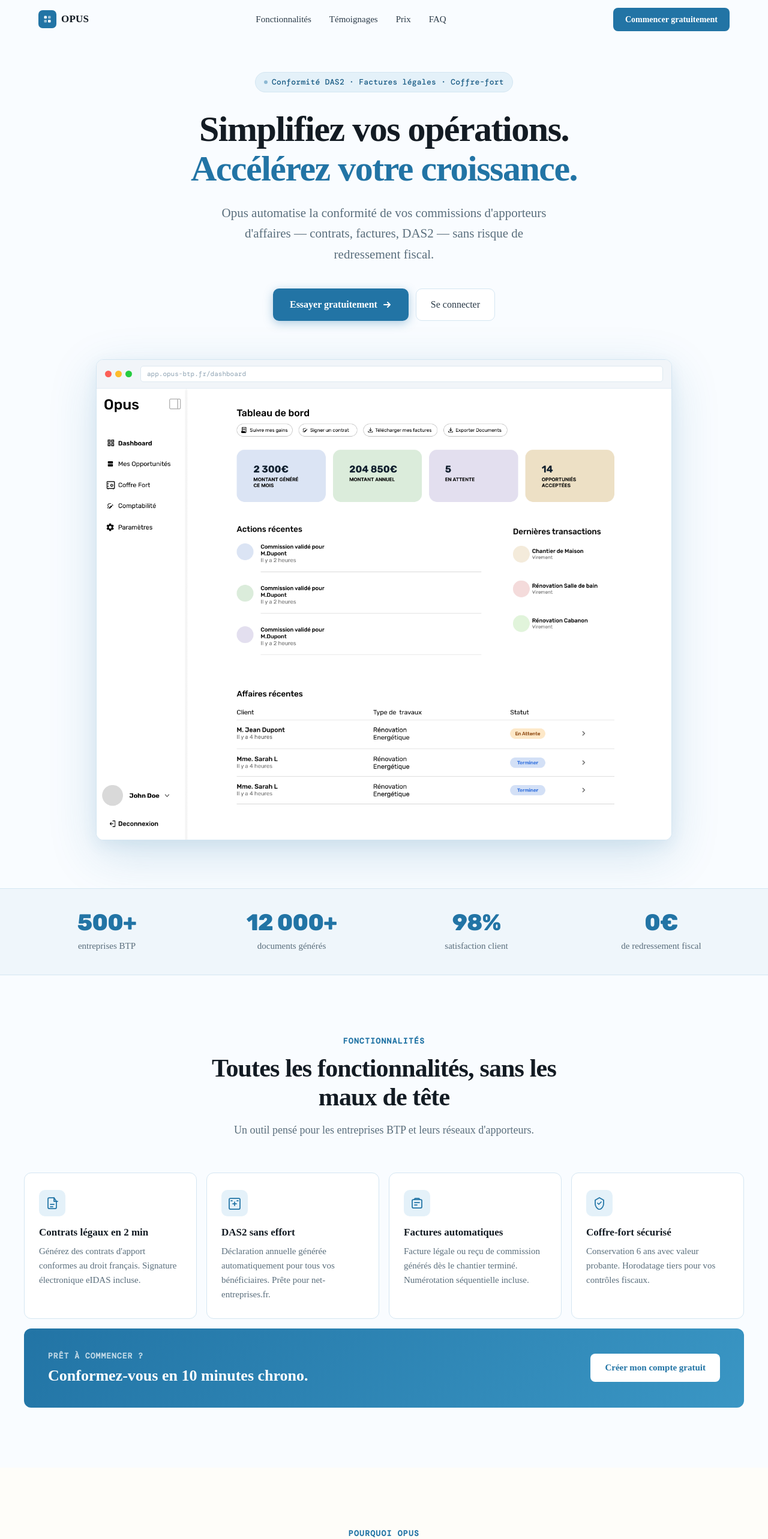
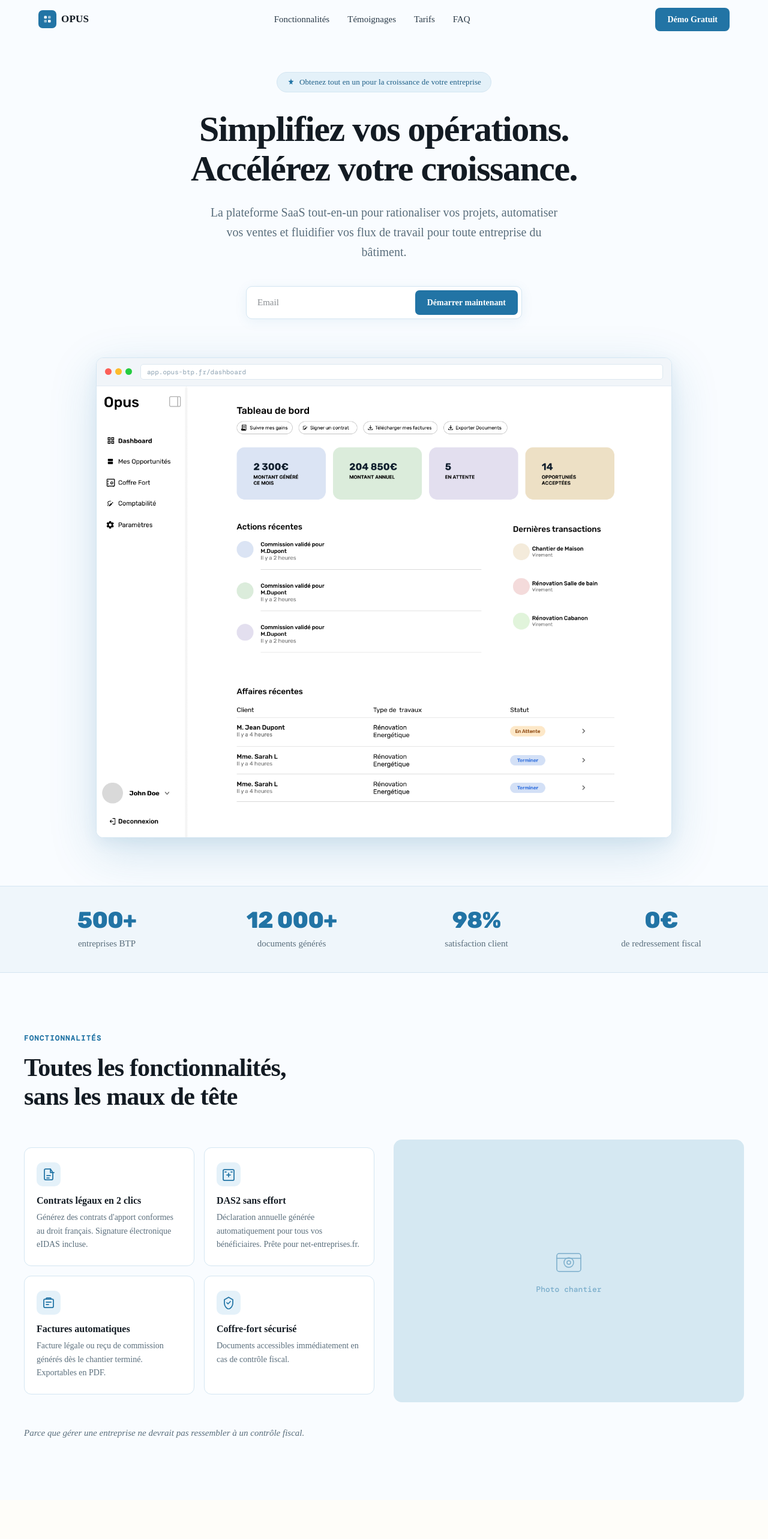
Before and after one commit to Stack48/Mk42, a Next.js app: page / in a window 1280 px wide. Shown: the top 2566 px of the page at 60% size. Built offline with nearby package versions, Linux system fonts and the light colour scheme.

Commit message:
2st version LP
WIP Ajustement de la police et des couleurs + structure

```diff
--- a/src/components/landing/Features.tsx
+++ b/src/components/landing/Features.tsx
@@ -10,7 +10,7 @@
         <line x1="8" y1="17" x2="12" y2="17" />
       </svg>
     ),
-    title: 'Contrats légaux en 2 min',
+    title: 'Contrats légaux en 2 clics',
     desc: "Générez des contrats d'apport conformes au droit français. Signature électronique eIDAS incluse.",
   },
   {
@@ -36,7 +36,7 @@
       </svg>
     ),
     title: 'Factures automatiques',
-    desc: 'Facture légale ou reçu de commission générés dès le chantier terminé. Numérotation séquentielle incluse.',
+    desc: 'Facture légale ou reçu de commission générés dès le chantier terminé. Exportables en PDF.',
   },
   {
     icon: (
@@ -46,7 +46,7 @@
       </svg>
     ),
     title: 'Coffre-fort sécurisé',
-    desc: "Conservation 6 ans avec valeur probante. Horodatage tiers pour vos contrôles fiscaux.",
+    desc: "Documents accessibles immédiatement en cas de contrôle fiscal.",
   },
 ]
 
@@ -61,46 +61,47 @@
     >
       <div style={{ maxWidth: '1200px', margin: '0 auto' }}>
 
-        {/* Section header */}
-        <div style={{ textAlign: 'center', marginBottom: '56px' }}>
+        {/* Section label */}
         <p style={{
-            fontSize: '13px', fontWeight: 600, letterSpacing: '0.1em', textTransform: 'uppercase',
+          fontSize: '12px', fontWeight: 600, letterSpacing: '0.12em', textTransform: 'uppercase',
           color: 'var(--opus-primary)', fontFamily: 'var(--font-dm-mono, monospace)',
-            marginBottom: '12px',
+          marginBottom: '16px',
         }}>
           Fonctionnalités
         </p>
+
+        {/* Heading */}
         <h2 style={{
           fontSize: 'clamp(28px, 4vw, 42px)', fontWeight: 800,
           color: 'var(--opus-ink)', letterSpacing: '-0.02em', lineHeight: 1.15,
-            maxWidth: '600px', margin: '0 auto 16px',
+          maxWidth: '480px', marginBottom: '48px',
         }}>
           Toutes les fonctionnalités, sans les maux de tête
         </h2>
-          <p style={{
-            fontSize: '18px', color: 'var(--opus-muted)', lineHeight: 1.6,
-            maxWidth: '520px', margin: '0 auto',
-          }}>
-            Un outil pensé pour les entreprises BTP et leurs réseaux d'apporteurs.
-          </p>
-        </div>
 
-        {/* Grid + promo card */}
+        {/* 2-col: cards left / photo right */}
         <div style={{
           display: 'grid',
-          gridTemplateColumns: 'repeat(12, 1fr)',
+          gridTemplateColumns: '1fr 1fr',
+          gap: '32px',
+          alignItems: 'center',
+        }}
+          className="features-grid"
+        >
+          {/* Left — 2×2 cards */}
+          <div style={{
+            display: 'grid',
+            gridTemplateColumns: '1fr 1fr',
             gap: '16px',
           }}>
-          {/* 2x2 feature cards */}
-          {FEATURES.map((f, i) => (
+            {FEATURES.map(f => (
               <div
                 key={f.title}
                 style={{
-                gridColumn: 'span 3',
                   backgroundColor: 'white',
                   border: '1px solid var(--opus-border)',
                   borderRadius: '12px',
-                padding: '28px 24px',
+                  padding: '24px 20px',
                   transition: 'box-shadow 200ms, border-color 200ms, transform 200ms',
                   cursor: 'default',
                 }}
@@ -118,80 +119,81 @@
                 }}
               >
                 <div style={{
-                width: '44px', height: '44px', borderRadius: '10px',
+                  width: '40px', height: '40px', borderRadius: '10px',
                   backgroundColor: 'var(--opus-primary-xl)',
                   color: 'var(--opus-primary)',
                   display: 'flex', alignItems: 'center', justifyContent: 'center',
-                marginBottom: '16px',
+                  marginBottom: '14px',
                   flexShrink: 0,
                 }}>
                   {f.icon}
                 </div>
                 <h3 style={{
-                fontSize: '17px', fontWeight: 700,
-                color: 'var(--opus-ink)', marginBottom: '8px', lineHeight: 1.3,
+                  fontSize: '16px', fontWeight: 700,
+                  color: 'var(--opus-ink)', marginBottom: '6px', lineHeight: 1.3,
                 }}>
                   {f.title}
                 </h3>
                 <p style={{
-                fontSize: '15px', color: 'var(--opus-muted)',
+                  fontSize: '14px', color: 'var(--opus-muted)',
                   lineHeight: 1.6,
                 }}>
                   {f.desc}
                 </p>
               </div>
             ))}
+          </div>
 
-          {/* Promo card — full-width bottom */}
+          {/* Right — construction photo */}
           <div style={{
-            gridColumn: 'span 12',
-            background: 'linear-gradient(135deg, var(--opus-primary) 0%, var(--opus-primary-lt) 100%)',
-            borderRadius: '12px',
-            padding: '36px 40px',
+            borderRadius: '14px',
+            overflow: 'hidden',
+            aspectRatio: '4 / 3',
+            backgroundColor: '#D5E8F2',
             display: 'flex',
             alignItems: 'center',
-            justifyContent: 'space-between',
-            flexWrap: 'wrap',
-            gap: '24px',
+            justifyContent: 'center',
+            position: 'relative',
           }}>
-            <div>
-              <p style={{ fontSize: '13px', fontWeight: 600, color: 'rgba(255,255,255,0.7)', letterSpacing: '0.08em', textTransform: 'uppercase', marginBottom: '8px', fontFamily: 'var(--font-dm-mono, monospace)' }}>
-                Prêt à commencer ?
-              </p>
-              <h3 style={{ fontSize: 'clamp(20px, 2.5vw, 26px)', fontWeight: 700, color: 'white', lineHeight: 1.25 }}>
-                Conformez-vous en 10 minutes chrono.
-              </h3>
-            </div>
-            <a
-              href="/inscription"
-              style={{
-                display: 'inline-flex', alignItems: 'center', gap: '8px',
-                backgroundColor: 'white',
-                color: 'var(--opus-primary)',
-                padding: '12px 24px',
-                borderRadius: '8px',
-                fontSize: '15px',
-                fontWeight: 700,
-                textDecoration: 'none',
-                flexShrink: 0,
-                transition: 'opacity 150ms',
-              }}
-              onMouseEnter={e => (e.currentTarget.style.opacity = '0.9')}
-              onMouseLeave={e => (e.currentTarget.style.opacity = '1')}
-            >
-              Créer mon compte gratuit
-            </a>
+            {/* Placeholder — remplacer par <Image src="/chantier.jpg" .../> quand disponible */}
+            <div style={{
+              display: 'flex', flexDirection: 'column', alignItems: 'center', gap: '12px',
+              color: 'var(--opus-primary)', opacity: 0.5,
+            }}>
+              <svg width="48" height="48" viewBox="0 0 48 48" fill="none" stroke="currentColor" strokeWidth="1.5" strokeLinecap="round" strokeLinejoin="round">
+                <rect x="4" y="10" width="40" height="30" rx="4" />
+                <circle cx="24" cy="25" r="8" />
+                <circle cx="24" cy="25" r="3" />
+                <line x1="4" y1="18" x2="44" y2="18" />
+              </svg>
+              <span style={{ fontSize: '13px', fontWeight: 500, fontFamily: 'var(--font-dm-mono, monospace)' }}>
+                Photo chantier
+              </span>
             </div>
           </div>
         </div>
 
-      {/* Mobile responsive override */}
+        {/* Bottom tagline */}
+        <p style={{
+          marginTop: '40px',
+          fontSize: '15px',
+          color: 'var(--opus-muted)',
+          fontStyle: 'italic',
+        }}>
+          Parce que gérer une entreprise ne devrait pas ressembler à un contrôle fiscal.
+        </p>
+      </div>
+
       <style>{`
-        @media (max-width: 900px) {
-          #fonctionnalites [style*="span 3"] { grid-column: span 6 !important; }
+        @media (max-width: 768px) {
+          .features-grid {
+            grid-template-columns: 1fr !important;
           }
-        @media (max-width: 600px) {
-          #fonctionnalites [style*="span 3"] { grid-column: span 12 !important; }
+        }
+        @media (max-width: 500px) {
+          .features-grid > div:first-child {
+            grid-template-columns: 1fr !important;
+          }
         }
       `}</style>
     </section>
--- a/src/components/landing/Header.tsx
+++ b/src/components/landing/Header.tsx
@@ -5,7 +5,7 @@
 const NAV = [
   { href: '#fonctionnalites', label: 'Fonctionnalités' },
   { href: '#temoignages', label: 'Témoignages' },
-  { href: '#prix', label: 'Prix' },
+  { href: '#prix', label: 'Tarifs' },
   { href: '#faq', label: 'FAQ' },
 ]
 
@@ -107,7 +107,7 @@
           onMouseEnter={e => (e.currentTarget.style.backgroundColor = 'var(--opus-primary-dk)')}
           onMouseLeave={e => (e.currentTarget.style.backgroundColor = 'var(--opus-primary)')}
         >
-          Commencer gratuitement
+          Démo Gratuit
         </Link>
 
         {/* Mobile burger */}
@@ -166,7 +166,7 @@
               textDecoration: 'none', fontSize: '15px',
             }}
           >
-            Commencer gratuitement
+            Démo Gratuit
           </Link>
         </div>
       )}
--- a/src/components/landing/Hero.tsx
+++ b/src/components/landing/Hero.tsx
@@ -1,8 +1,11 @@
 'use client'
 import Link from 'next/link'
+import { useState } from 'react'
 import DashboardPreview from './DashboardPreview'
 
 export default function Hero() {
+  const [email, setEmail] = useState('')
+
   return (
     <section style={{
       backgroundColor: 'var(--opus-bg)',
@@ -12,26 +15,24 @@
     }}>
       <div style={{ maxWidth: '1200px', margin: '0 auto', padding: '0 24px' }}>
 
-        {/* Eyebrow */}
+        {/* Eyebrow badge */}
         <div style={{ display: 'flex', justifyContent: 'center', marginBottom: '28px' }}>
           <span style={{
             display: 'inline-flex', alignItems: 'center', gap: '7px',
-            padding: '6px 14px',
+            padding: '6px 16px',
             borderRadius: '100px',
             border: '1px solid var(--opus-border)',
             backgroundColor: 'var(--opus-primary-xl)',
             fontSize: '13px',
             fontWeight: 500,
             color: 'var(--opus-primary-dk)',
-            fontFamily: 'var(--font-dm-mono, monospace)',
-            letterSpacing: '0.02em',
+            letterSpacing: '0.01em',
           }}>
-            <span style={{
-              width: '6px', height: '6px', borderRadius: '50%',
-              background: 'var(--opus-primary)', display: 'inline-block',
-              animation: 'pulse 2s ease-in-out infinite',
-            }} />
-            Conformité DAS2 · Factures légales · Coffre-fort
+            {/* Sparkle icon */}
+            <svg width="14" height="14" viewBox="0 0 14 14" fill="none" aria-hidden="true">
+              <path d="M7 1L8.04 4.52L11.5 5L8.68 7.48L9.56 11L7 9.26L4.44 11L5.32 7.48L2.5 5L5.96 4.52Z" fill="var(--opus-primary)" />
+            </svg>
+            Obtenez tout en un pour la croissance de votre entreprise
           </span>
         </div>
 
@@ -46,87 +47,76 @@
           maxWidth: '800px',
           margin: '0 auto 24px',
         }}>
-          Simplifiez vos opérations.{' '}
-          <span style={{ color: 'var(--opus-primary)' }}>
+          Simplifiez vos opérations.
+          <br />
           Accélérez votre croissance.
-          </span>
         </h1>
 
         {/* Subtitle */}
         <p style={{
           textAlign: 'center',
-          fontSize: 'clamp(18px, 2vw, 21px)',
+          fontSize: 'clamp(17px, 1.8vw, 20px)',
           fontWeight: 400,
           color: 'var(--opus-muted)',
           lineHeight: 1.65,
-          maxWidth: '580px',
+          maxWidth: '600px',
           margin: '0 auto 40px',
         }}>
-          Opus automatise la conformité de vos commissions d'apporteurs d'affaires — contrats, factures, DAS2 — sans risque de redressement fiscal.
+          La plateforme SaaS tout-en-un pour rationaliser vos projets, automatiser vos ventes et fluidifier vos flux de travail pour toute entreprise du bâtiment.
         </p>
 
-        {/* CTA row */}
+        {/* Email input + CTA */}
+        <div style={{ display: 'flex', justifyContent: 'center', marginBottom: '64px' }}>
           <div style={{
-          display: 'flex', flexWrap: 'wrap',
-          gap: '12px', justifyContent: 'center',
-          marginBottom: '64px',
+            display: 'flex',
+            alignItems: 'center',
+            gap: '6px',
+            background: 'white',
+            border: '1px solid var(--opus-border)',
+            borderRadius: '10px',
+            padding: '6px 6px 6px 18px',
+            boxShadow: '0 4px 20px rgba(34,116,165,0.08)',
+            width: '100%',
+            maxWidth: '460px',
           }}>
+            <input
+              type="email"
+              placeholder="Email"
+              value={email}
+              onChange={e => setEmail(e.target.value)}
+              style={{
+                flex: 1,
+                border: 'none',
+                outline: 'none',
+                fontSize: '15px',
+                color: 'var(--opus-ink)',
+                background: 'transparent',
+                minWidth: 0,
+                fontFamily: 'inherit',
+              }}
+            />
             <Link
-            href="/inscription"
+              href={`/inscription${email ? `?email=${encodeURIComponent(email)}` : ''}`}
               style={{
-              display: 'inline-flex', alignItems: 'center', gap: '8px',
+                display: 'inline-flex',
+                alignItems: 'center',
                 backgroundColor: 'var(--opus-primary)',
                 color: 'white',
-              padding: '14px 28px',
-              borderRadius: '10px',
-              fontSize: '16px',
+                padding: '10px 20px',
+                borderRadius: '7px',
+                fontSize: '14px',
                 fontWeight: 600,
                 textDecoration: 'none',
-              boxShadow: '0 4px 16px rgba(34,116,165,0.35)',
-              transition: 'background 150ms, box-shadow 150ms, transform 150ms',
+                whiteSpace: 'nowrap',
+                flexShrink: 0,
+                transition: 'background 150ms',
               }}
-            onMouseEnter={e => {
-              const t = e.currentTarget
-              t.style.backgroundColor = 'var(--opus-primary-dk)'
-              t.style.transform = 'translateY(-1px)'
-            }}
-            onMouseLeave={e => {
-              const t = e.currentTarget
-              t.style.backgroundColor = 'var(--opus-primary)'
-              t.style.transform = 'translateY(0)'
-            }}
+              onMouseEnter={e => (e.currentTarget.style.backgroundColor = 'var(--opus-primary-dk)')}
+              onMouseLeave={e => (e.currentTarget.style.backgroundColor = 'var(--opus-primary)')}
             >
-            Essayer gratuitement
-            <svg width="16" height="16" viewBox="0 0 16 16" fill="none" stroke="currentColor" strokeWidth="2" strokeLinecap="round" strokeLinejoin="round" aria-hidden="true">
-              <path d="M3 8h10M9 4l4 4-4 4" />
-            </svg>
+              Démarrer maintenant
             </Link>
-
-          <Link
-            href="/connexion"
-            style={{
-              display: 'inline-flex', alignItems: 'center',
-              padding: '14px 24px',
-              borderRadius: '10px',
-              fontSize: '16px',
-              fontWeight: 500,
-              color: 'var(--opus-text)',
-              textDecoration: 'none',
-              border: '1px solid var(--opus-border)',
-              background: 'white',
-              transition: 'border-color 150ms, background 150ms',
-            }}
-            onMouseEnter={e => {
-              e.currentTarget.style.borderColor = 'var(--opus-primary)'
-              e.currentTarget.style.background = 'var(--opus-primary-xl)'
-            }}
-            onMouseLeave={e => {
-              e.currentTarget.style.borderColor = 'var(--opus-border)'
-              e.currentTarget.style.background = 'white'
-            }}
-          >
-            Se connecter
-          </Link>
+          </div>
         </div>
 
         {/* Dashboard preview */}
@@ -135,13 +125,6 @@
         </div>
 
       </div>
-
-      <style>{`
-        @keyframes pulse {
-          0%, 100% { opacity: 1; }
-          50% { opacity: 0.4; }
-        }
-      `}</style>
     </section>
   )
 }
```
Also changed, not shown: src/components/landing/Faq.tsx (+74 -37 lines), src/components/landing/Pricing.tsx (+8 -0 lines), src/components/landing/Testimonials.tsx (+82 -47 lines). Lines whose indentation alone changed are shown as unchanged.
